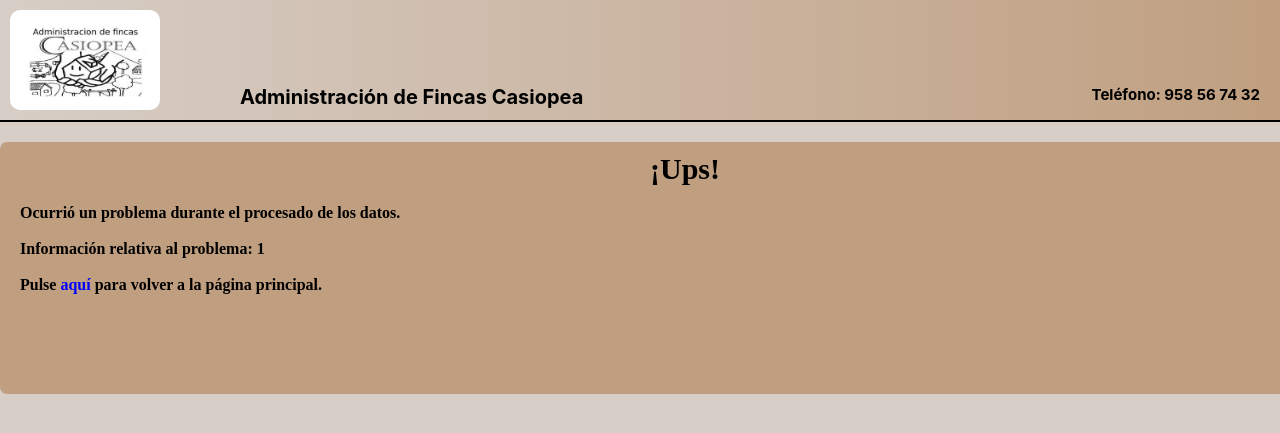
After one commit to miguelpantoja89/AdmFinCasiopea, a PHP site: page /XE/excepcion.php in a window 1280 px wide; the page is wider, and only the part inside the window is pictured. The commit adds this page. Shown: the top 433 px of that part. Run offline with PHP 8.4, Linux system fonts and the light colour scheme; the visitor is signed in with stand-in values (Sample User, id 1); some libraries are stand-ins or nearby versions.

Commit message:
Añadida Excepcion.php

```diff
--- a/controladorComunidad.php
+++ b/controladorComunidad.php
@@ -18,6 +18,8 @@
 				 } catch(PDOException $e){
 					 $_SESSION["excepcion"] = $e -> getMessage();
 				 }
+	}else if($tipo=="editar"){
+
 	}
 	header("Location: inicio.php");
 
--- /dev/null
+++ b/excepcion.php
@@ -0,0 +1,53 @@
+<?php
+session_start();
+include_once ("gestionBD.php");
+if (isset($_SESSION["excepcion"])) {
+	$excepcion = $_SESSION["excepcion"];
+	unset($_SESSION["excepcion"]);
+} else {
+	header("Location: inicio.php");
+}
+?>
+<!DOCTYPE html>
+<html lang="en">
+<head>
+    <meta charset="UTF-8">
+    <meta name="viewport" content="width=device-width, initial-scale=1.0">
+    <meta http-equiv="X-UA-Compatible" content="ie=edge">
+    <link rel="stylesheet" type="text/css"  href="style.css">
+    <title>Excepcion</title>
+</head>
+<body>
+        <?php include_once ('cabecera.php') ?>
+        <main>
+			<article>
+				<div class='contenedor'>
+					<section >
+						<div >
+							<style>
+								p{
+									text-align:center;
+									font-size: 30px;
+									font-weight: bold;
+								}
+								span{
+									font-weight: bold;
+								}
+								a{
+   									 text-decoration: none;
+   									 color: blue;
+
+								}
+							</style>
+							<span><p>¡Ups!</p></span><br />
+							<span>Ocurrió un problema durante el procesado de los datos.</span><br /><br />
+							<span>Información relativa al problema: <?php echo $excepcion; ?></span><br /><br />
+							<span>Pulse <a  href="inicio.php">aquí</a> para volver a la página principal.
+						</div>
+					</section>
+				</div>
+			</article>
+		</main>
+
+</body>
+</html>
--- a/infoFacturas.php
+++ b/infoFacturas.php
@@ -18,6 +18,7 @@ $Comando_sql =  "SELECT IdC,Importe,FechaEmision,TipoServicio
  } catch(PDOException $e){
      $_SESSION["excepcion"] = $e -> getMessage();
  }
+
 
  ?>
  <!DOCTYPE html>
```
Also changed, not shown: inicio.php (+3 -8 lines).
